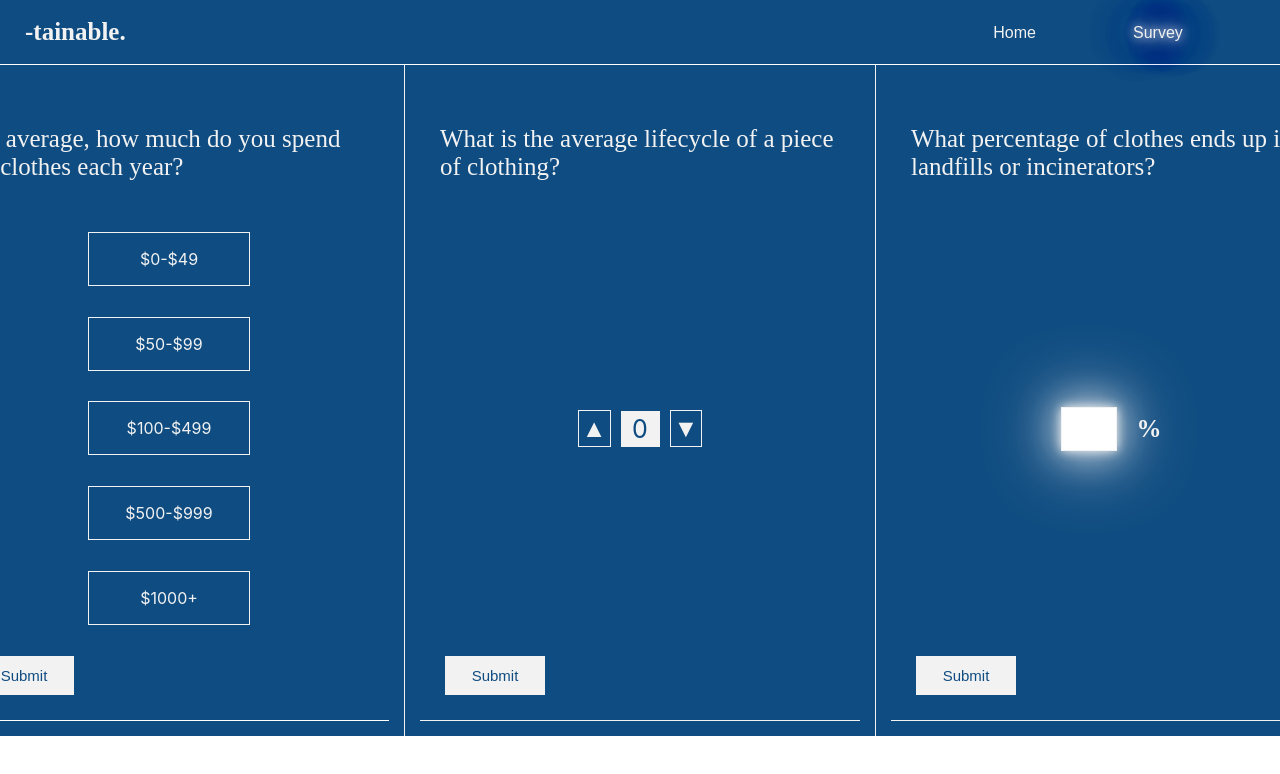
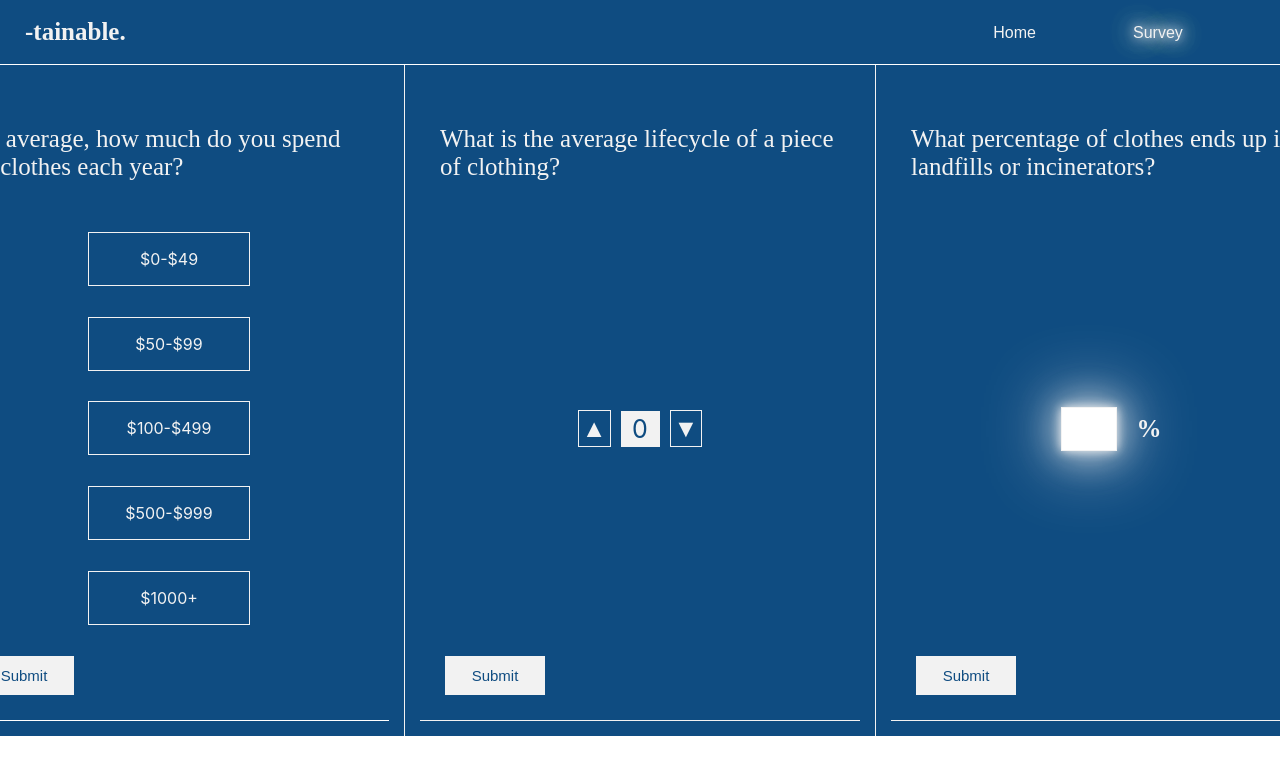
Before and after one commit to JinaZhu/sustainable-fashion, a React (Create React App) app: page /#/survey in a window 1280 px wide. Shown: the top 774 px of the page. Built offline with nearby package versions, Linux system fonts and the light colour scheme.

Commit message:
fix nav to reflex color selected

```diff
--- a/src/Navbar/index.js
+++ b/src/Navbar/index.js
@@ -22,11 +22,11 @@ const Navbar = ({currentPage}) => {
     })
 
     return (
-        <NavContainer color={color.secondaryColor}>
+        <NavContainer secondaryColor={color.secondaryColor}>
             <Logo>-tainable.</Logo>
             <RouteContainer>
-            <LinkP isActive={isHome}><StyledLink color={color.secondaryColor} to="/">Home</StyledLink></LinkP>
-            <LinkP isActive={isSurvey}><StyledLink color={color.secondaryColor} to="/survey">Survey</StyledLink></LinkP>
+            <LinkP isActive={isHome}><StyledLink color={color.hex} secondaryColor={color.secondaryColor} to="/">Home</StyledLink></LinkP>
+            <LinkP isActive={isSurvey}><StyledLink color={color.hex} secondaryColor={color.secondaryColor} to="/survey">Survey</StyledLink></LinkP>
             </RouteContainer>
         </NavContainer>
     )
--- a/src/Navbar/styled.js
+++ b/src/Navbar/styled.js
@@ -8,7 +8,7 @@ export const NavContainer = styled.div`
     height: 8vh;
     border-bottom: 1px solid white;
     width: 100vw;
-    color: ${(props) => props.color};
+    color: ${(props) => props.secondaryColor};
 `
 
 export const Logo = styled.p`
@@ -26,7 +26,7 @@ export const RouteContainer = styled.div`
 `
 
 export const StyledLink = styled(Link)`
-    color: ${(props) => props.color};
+    color: ${(props) => props.secondaryColor};
     text-decoration: none;
     font-family: "Montserrat", sans-serif;
     z-index: 10;
@@ -38,7 +38,7 @@ export const LinkP = styled.p`
         return (
         props.isActive &&
         css`
-         text-shadow: 0 0 10px #f2f2f2, 0 0 20px #f2f2f2, 0 0 30px #0f4c81, 0 0 40px #0f4c81, 0 0 50px #0f4c81, 0 0 60px #0f4c81, 0 0 70px #0f4c81;
+         text-shadow: 0 0 10px ${(props) => props.secondaryColor}, 0 0 20px ${(props) => props.secondaryColor}, 0 0 30px ${(props) => props.color}, 0 0 40px ${(props) => props.color}, 0 0 50px ${(props) => props.color}, 0 0 60px ${(props) => props.color}, 0 0 70px ${(props) => props.color};
         `
         );
     }}
```
